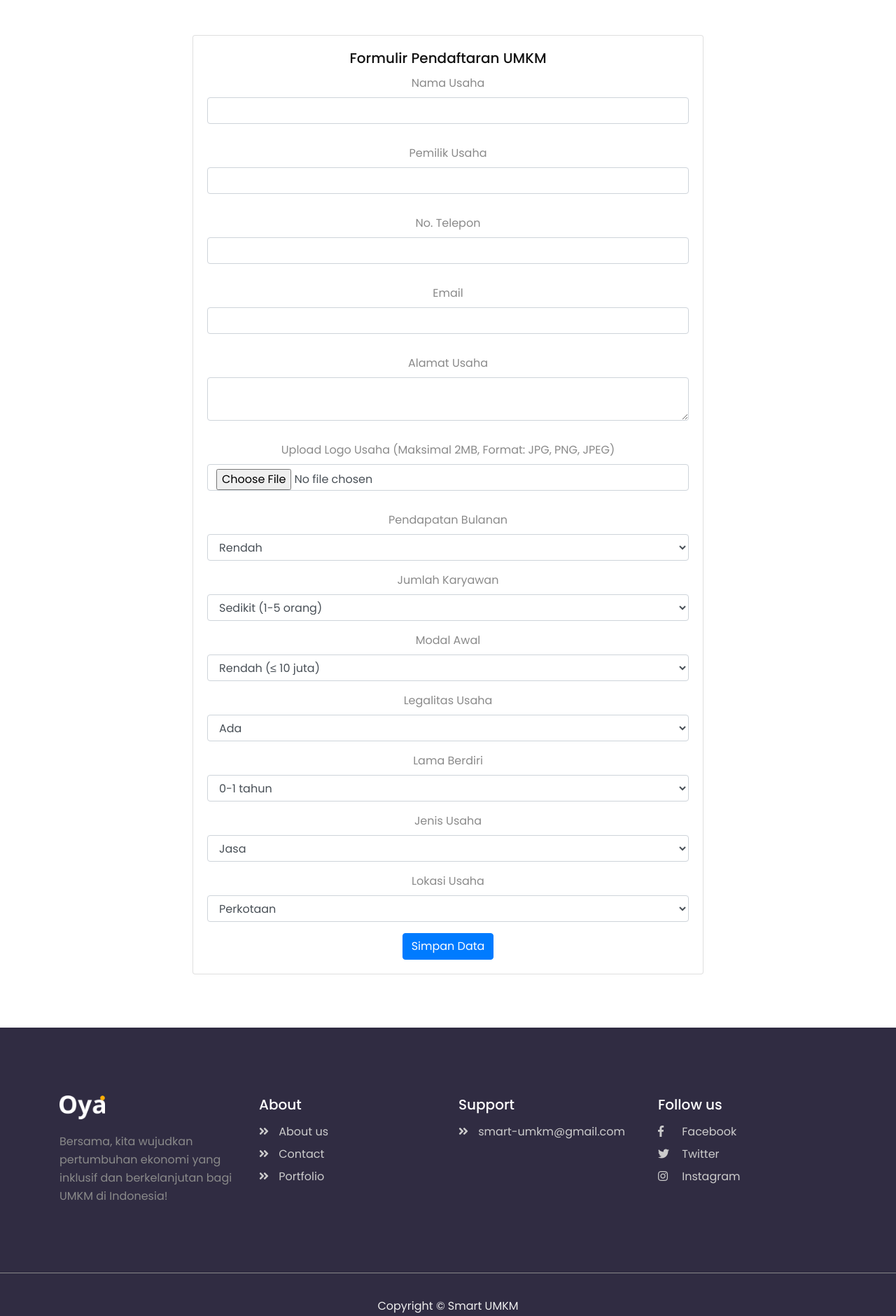
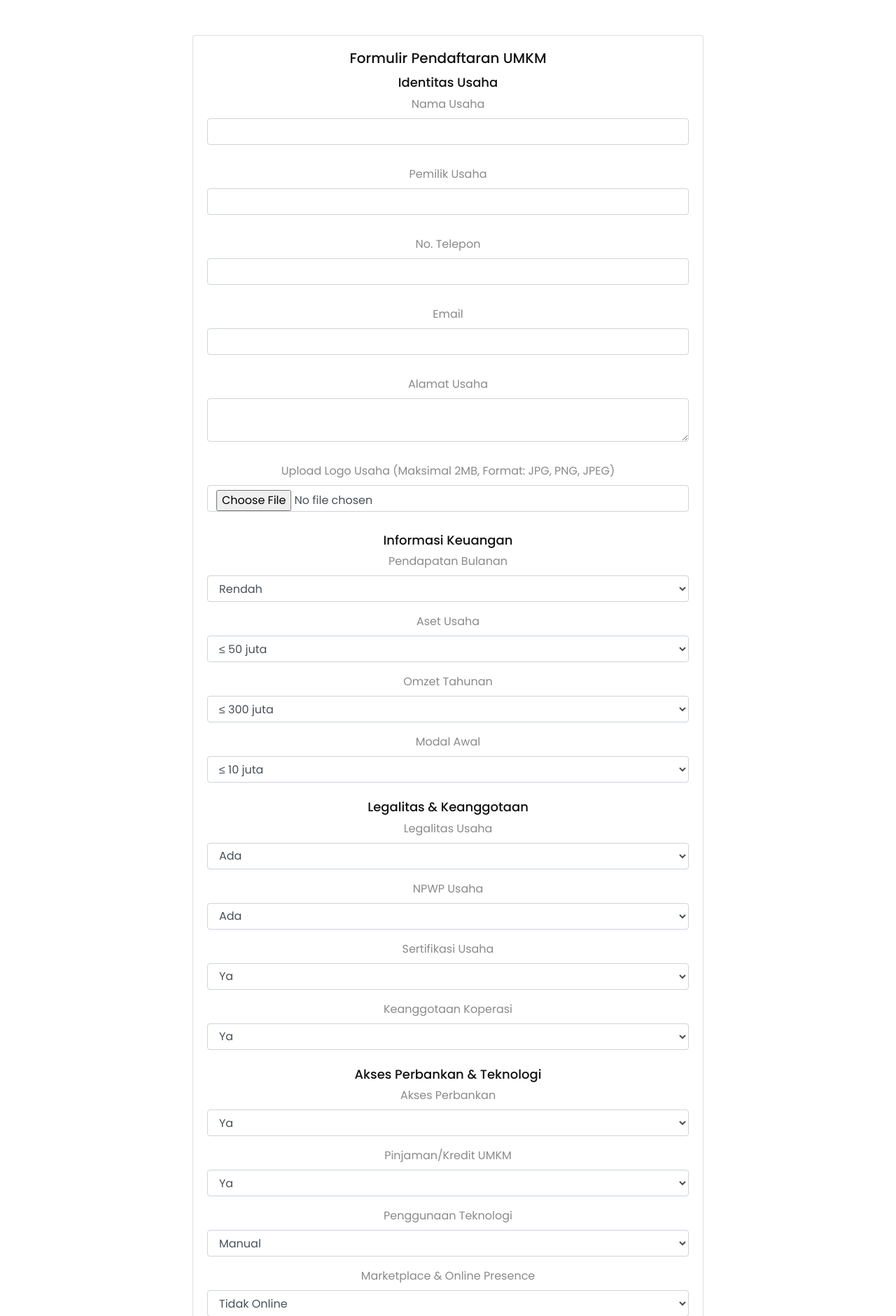
Before and after one commit to hendryas/ci-naive-bayes-kelayakan-umkm, a CodeIgniter 4 app: the page made by app/Views/home/form_registration_page.php in a window 1280 px wide. Shown: the part 88-1968 px from the top of the page at 70% size. Run offline with PHP 8.4 and a stand-in for CodeIgniter, Linux system fonts and the light colour scheme; the template is opened without the code that fills it, so the values that code supplies are empty; some libraries are stand-ins or nearby versions.

Commit message:
Update form

```diff
--- a/app/Views/home/form_registration_page.php
+++ b/app/Views/home/form_registration_page.php
@@ -67,9 +67,12 @@
               <?php endif; ?>
 
               <form id="formUmkm" enctype="multipart/form-data">
+
+                <!-- 📌 IDENTITAS USAHA -->
+                <h6 class="fw-bold">Identitas Usaha</h6>
                 <div class="mb-3">
                   <label class="form-label">Nama Usaha</label>
-                  <input type="text" name="nama_usaha" class="form-control">
+                  <input type="text" name="nama_usaha" class="form-control" required>
                 </div>
 
                 <div class="mb-3">
@@ -79,7 +82,7 @@
 
                 <div class="mb-3">
                   <label class="form-label">No. Telepon</label>
-                  <input type="number" name="no_telepon" class="form-control" required onkeypress="return event.charCode >= 48 && event.charCode <= 57">
+                  <input type="number" name="no_telepon" class="form-control" required>
                 </div>
 
                 <div class="mb-3">
@@ -95,11 +98,10 @@
                 <div class="mb-3">
                   <label class="form-label">Upload Logo Usaha (Maksimal 2MB, Format: JPG, PNG, JPEG)</label>
                   <input type="file" name="logo_usaha" class="form-control" accept="image/png, image/jpeg, image/jpg" required>
-                  <?php if (session()->getFlashdata('error')): ?>
-                    <small class="text-danger"><?= session()->getFlashdata('error') ?></small>
-                  <?php endif; ?>
                 </div>
 
+                <!-- 📌 INFORMASI KEUANGAN -->
+                <h6 class="fw-bold mt-4">Informasi Keuangan</h6>
                 <div class="mb-3">
                   <label class="form-label">Pendapatan Bulanan</label>
                   <select name="pendapatan" class="form-control">
@@ -110,28 +112,109 @@
                 </div>
 
                 <div class="mb-3">
-                  <label class="form-label">Jumlah Karyawan</label>
-                  <select name="jumlah_karyawan" class="form-control">
-                    <option value="Sedikit">Sedikit (1-5 orang)</option>
-                    <option value="Sedang">Sedang (6-20 orang)</option>
-                    <option value="Banyak">Banyak (>20 orang)</option>
+                  <label class="form-label">Aset Usaha</label>
+                  <select name="aset_usaha" class="form-control">
+                    <option value="Rendah">≤ 50 juta</option>
+                    <option value="Sedang">50 - 500 juta</option>
+                    <option value="Tinggi">> 500 juta</option>
+                  </select>
+                </div>
+
+                <div class="mb-3">
+                  <label class="form-label">Omzet Tahunan</label>
+                  <select name="omzet_tahunan" class="form-control">
+                    <option value="Rendah">≤ 300 juta</option>
+                    <option value="Sedang">300 juta - 2,5 M</option>
+                    <option value="Tinggi">> 2,5 M</option>
                   </select>
                 </div>
 
                 <div class="mb-3">
                   <label class="form-label">Modal Awal</label>
                   <select name="modal_awal" class="form-control">
-                    <option value="Rendah">Rendah (≤ 10 juta)</option>
-                    <option value="Sedang">Sedang (10-50 juta)</option>
-                    <option value="Tinggi">Tinggi (> 50 juta)</option>
+                    <option value="Rendah">≤ 10 juta</option>
+                    <option value="Sedang">10 - 50 juta</option>
+                    <option value="Tinggi">> 50 juta</option>
                   </select>
                 </div>
 
+                <!-- 📌 LEGALITAS & KEANGGOTAAN -->
+                <h6 class="fw-bold mt-4">Legalitas & Keanggotaan</h6>
                 <div class="mb-3">
                   <label class="form-label">Legalitas Usaha</label>
                   <select name="legalitas" class="form-control">
                     <option value="Ada">Ada</option>
                     <option value="Tidak Ada">Tidak Ada</option>
+                  </select>
+                </div>
+
+                <div class="mb-3">
+                  <label class="form-label">NPWP Usaha</label>
+                  <select name="npwp" class="form-control">
+                    <option value="Ada">Ada</option>
+                    <option value="Tidak Ada">Tidak Ada</option>
+                  </select>
+                </div>
+
+                <div class="mb-3">
+                  <label class="form-label">Sertifikasi Usaha</label>
+                  <select name="sertifikasi" class="form-control">
+                    <option value="Ya">Ya</option>
+                    <option value="Tidak">Tidak</option>
+                  </select>
+                </div>
+
+                <div class="mb-3">
+                  <label class="form-label">Keanggotaan Koperasi</label>
+                  <select name="koperasi" class="form-control">
+                    <option value="Ya">Ya</option>
+                    <option value="Tidak">Tidak</option>
+                  </select>
+                </div>
+
+                <!-- 📌 AKSES PERBANKAN & TEKNOLOGI -->
+                <h6 class="fw-bold mt-4">Akses Perbankan & Teknologi</h6>
+                <div class="mb-3">
+                  <label class="form-label">Akses Perbankan</label>
+                  <select name="akses_perbankan" class="form-control">
+                    <option value="Ya">Ya</option>
+                    <option value="Tidak">Tidak</option>
+                  </select>
+                </div>
+
+                <div class="mb-3">
+                  <label class="form-label">Pinjaman/Kredit UMKM</label>
+                  <select name="kredit_umkm" class="form-control">
+                    <option value="Ya">Ya</option>
+                    <option value="Tidak">Tidak</option>
+                  </select>
+                </div>
+
+                <div class="mb-3">
+                  <label class="form-label">Penggunaan Teknologi</label>
+                  <select name="teknologi" class="form-control">
+                    <option value="Manual">Manual</option>
+                    <option value="Semi-Digital">Semi-Digital</option>
+                    <option value="Digital">Digital</option>
+                  </select>
+                </div>
+
+                <div class="mb-3">
+                  <label class="form-label">Marketplace & Online Presence</label>
+                  <select name="marketplace" class="form-control">
+                    <option value="Tidak Online">Tidak Online</option>
+                    <option value="Sosial Media">Hanya Sosial Media</option>
+                    <option value="Marketplace">Marketplace & Website</option>
+                  </select>
+                </div>
+
+                <h6 class="fw-bold mt-4">Lain - lain</h6>
+                <div class="mb-3">
+                  <label class="form-label">Jumlah Karyawan</label>
+                  <select name="jumlah_karyawan" class="form-control">
+                    <option value="Sedikit">Sedikit (1-5 orang)</option>
+                    <option value="Sedang">Sedang (6-20 orang)</option>
+                    <option value="Banyak">Banyak (>20 orang)</option>
                   </select>
                 </div>
 
@@ -161,11 +244,21 @@
                   </select>
                 </div>
 
+                <div class="mb-3">
+                  <label class="form-label">Skala Usaha</label>
+                  <select name="skala_usaha" class="form-control">
+                    <option value="Lokal">Lokal</option>
+                    <option value="Regional">Regional</option>
+                    <option value="Nasional">Nasional</option>
+                  </select>
+                </div>
+
+                <!-- SUBMIT BUTTON -->
                 <div class="text-center">
                   <button type="submit" class="btn btn-primary">Simpan Data</button>
                 </div>
+
               </form>
-
             </div>
           </div>
         </div>
```
Also changed, not shown: app/Controllers/FormUMKMController.php (+92 -30 lines), app/Database/Migrations/2025-03-13-133746_CreateUmkmTable.php (+57 -2 lines), public/uploads/logo_umkm/1742048741_4b1dd427b10510a925dc.jpg (added), public/uploads/logo_umkm/1742049707_9dcabce875e1c01b7255.jpeg (added), 7 other files.
